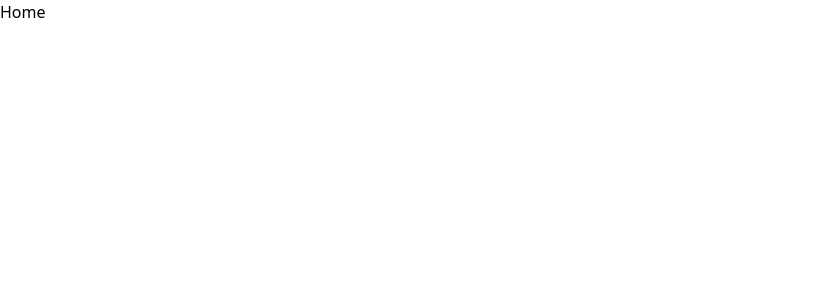
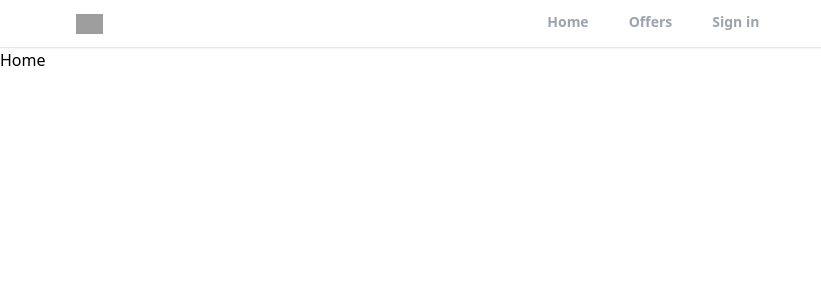
Before and after one commit to mika-sotunbo/Realtor-clone-react, a React (Create React App) app: page / in a window 1280 px wide. Shown: the top 300 px of the page, without its empty margins (0-821 px from the left). Built offline with nearby package versions, Linux system fonts and the light colour scheme; grey boxes are pictures that could not be loaded.

Commit message:
create the header component

```diff
--- a/src/App.js
+++ b/src/App.js
@@ -5,12 +5,14 @@ import Profile from "./pages/Profile";
 import Offers from "./pages/Offers";
 import SignIn from "./pages/SignIn";
 import SignUp from "./pages/SignUp";
+import Header from "./components/Header";
 
 
 function App() {
   return (
     <div>
     <Router>
+<Header/>
     <Routes>
     <Route path="/" element={<Home />}/>
     <Route path="/profile" element={<Profile />}/>
@@ -18,11 +20,9 @@ function App() {
     <Route path="/sign-up" element={<SignUp />}/>
     <Route path="/forgot-password" element={<ForgotPassword />}/>
     <Route path="/Offers" element={<Offers />}/>
-
     </Routes>
     </Router>
     </div>
   );
 }
-
 export default App;
--- /dev/null
+++ b/src/components/Header.jsx
@@ -0,0 +1,53 @@
+import { useLocation, useNavigate } from "react-router-dom";
+
+export default function Header() {
+  const location= useLocation()
+  const navigate= useNavigate()
+  function pathMathRoute(route){
+    if (route === location.pathname){
+      return true;
+    }
+  }
+  // const changePage= navigate("/"||"/sign-in"|| "/Offers")
+  // const colorChange= pathMathRoute("/home"||"/sign-in"||"/Offers")?
+  // "text-black border-b-red-500":"py-3 text-sm font-semibold text-gray-400 border-b-[3px] border-b-transparent"
+  return (
+    <div className="bg-white border-b shadow-sm sticky top-0 z-50">
+      <header className="flex justify-between items-center px-3 max-w-6xl mx-auto">
+        <div >
+          <img
+            src="https://static.rdc.moveaws.com/images/logos/rdc-logo-default.svg"
+            alt="logo" className="h-5 cursor-pointer"
+            onClick={()=>navigate("/")}
+          />
+        </div>
+        <ul className="flex space-x-10">
+        <li className={`cursor-pointer py-3 text-sm font-semibold
+        text-gray-400 border-b-[3px] border-b-transparent
+         ${pathMathRoute("/") && "text-black border-b-red-500" }`
+         }             onClick={()=>navigate("/")}
+         >Home</li>
+        <li className={`cursor-pointer py-3 text-sm font-semibold
+        text-gray-400 border-b-[3px] border-b-transparent
+         ${pathMathRoute("/Offers") && "text-black border-b-red-500" }`
+        }             onClick={()=>navigate("/Offers")}
+        >Offers</li>
+        <li className={`cursor-pointer py-3 text-sm font-semibold
+        text-gray-400 border-b-[3px] border-b-transparent
+         ${pathMathRoute("/sign-in") && "text-black border-b-red-500" }` }             onClick={()=>navigate("/sign-in")}
+         >Sign in</li>
+
+        </ul>
+        <div>
+        <ul className="flex space-x-10">
+
+
+
+
+
+        </ul>
+        </div>
+      </header>
+    </div>
+  );
+}
```
Also changed, not shown: public/rdc-logo-default.svg (added).
